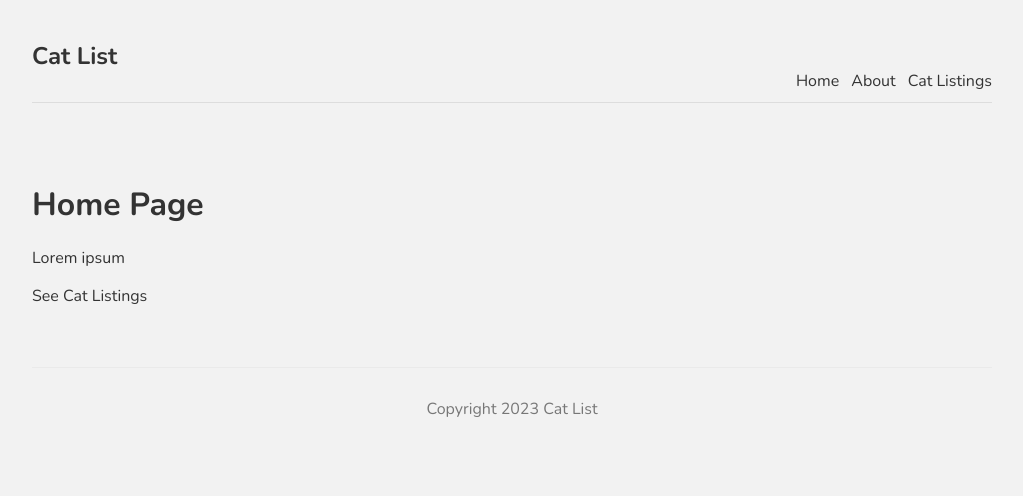
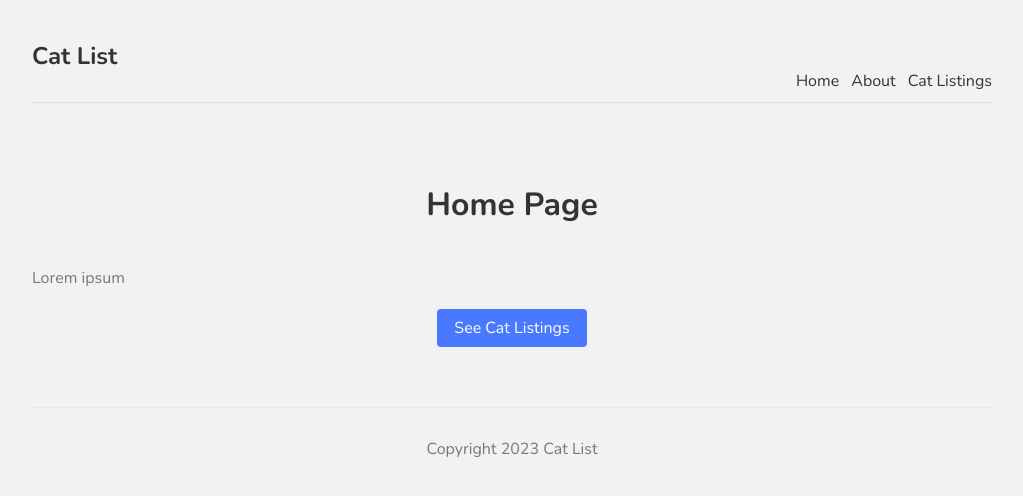
Before and after one commit to ZachatorCodes/catlist-next, a Next.js app: page / in a window 1280 px wide. Shown: the top 496 px of the page, without its empty margins (128-1151 px from the left). Built offline with nearby package versions, Linux system fonts and the light colour scheme.

Commit message:
imported styles and added classnames

```diff
--- a/src/pages/index.tsx
+++ b/src/pages/index.tsx
@@ -1,13 +1,14 @@
 import Footer from "@/comps/Footer";
 import Navbar from "@/comps/Navbar";
 import Link from "next/link";
+import styles from "@/styles/Home.module.css"
 
 export default function Home() {
   return (
     <div>
-      <h1>Home Page</h1>
-      <p>Lorem ipsum</p>
-      <Link href="/cats">See Cat Listings</Link>
+      <h1 className={styles.title}>Home Page</h1>
+      <p className={styles.text}>Lorem ipsum</p>
+      <Link href="/cats" className={styles.btn}>See Cat Listings</Link>
     </div>
   );
 }
```
